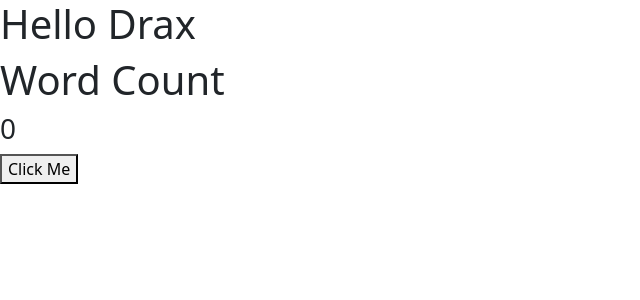
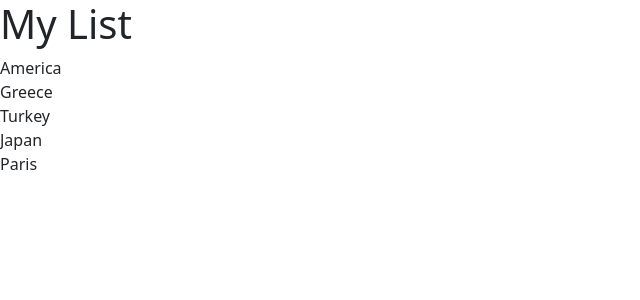
Before and after one commit to Zuwaynib/React-TypeScript, a React (Vite) app: page / in a window 1280 px wide. Shown: the top 300 px of the page, without its empty margins (0-640 px from the left). Built offline with nearby package versions, Linux system fonts and the light colour scheme.

Commit message:
ListGroup: updated ListGroup dynamically

```diff
--- a/src/App.tsx
+++ b/src/App.tsx
@@ -1,12 +1,11 @@
-import Message from './components/Message';
-import CounterButton from './components/CounterButton.tsx';
+import ListGroup from './components/ListGroup';
+
 
 function App() {
 
   return(
     <>
-      <Message />
-      <CounterButton />
+      <ListGroup />
     </>
   )
 }
--- a/src/components/ListGroup.tsx
+++ b/src/components/ListGroup.tsx
@@ -0,0 +1,17 @@
+function ListGroup() {
+  const items = ["America", "Greece", "Turkey", "Japan", "Paris"];
+
+  if (items.length === 0) return <p>No list item found</p>;
+  return (
+    <>
+      <h1>My List</h1>
+      <ul className="list-group">
+        {items.map((item) => (
+          <li key={item}>{item}</li>
+        ))}
+      </ul>
+    </>
+  );
+}
+
+export default ListGroup;
```
